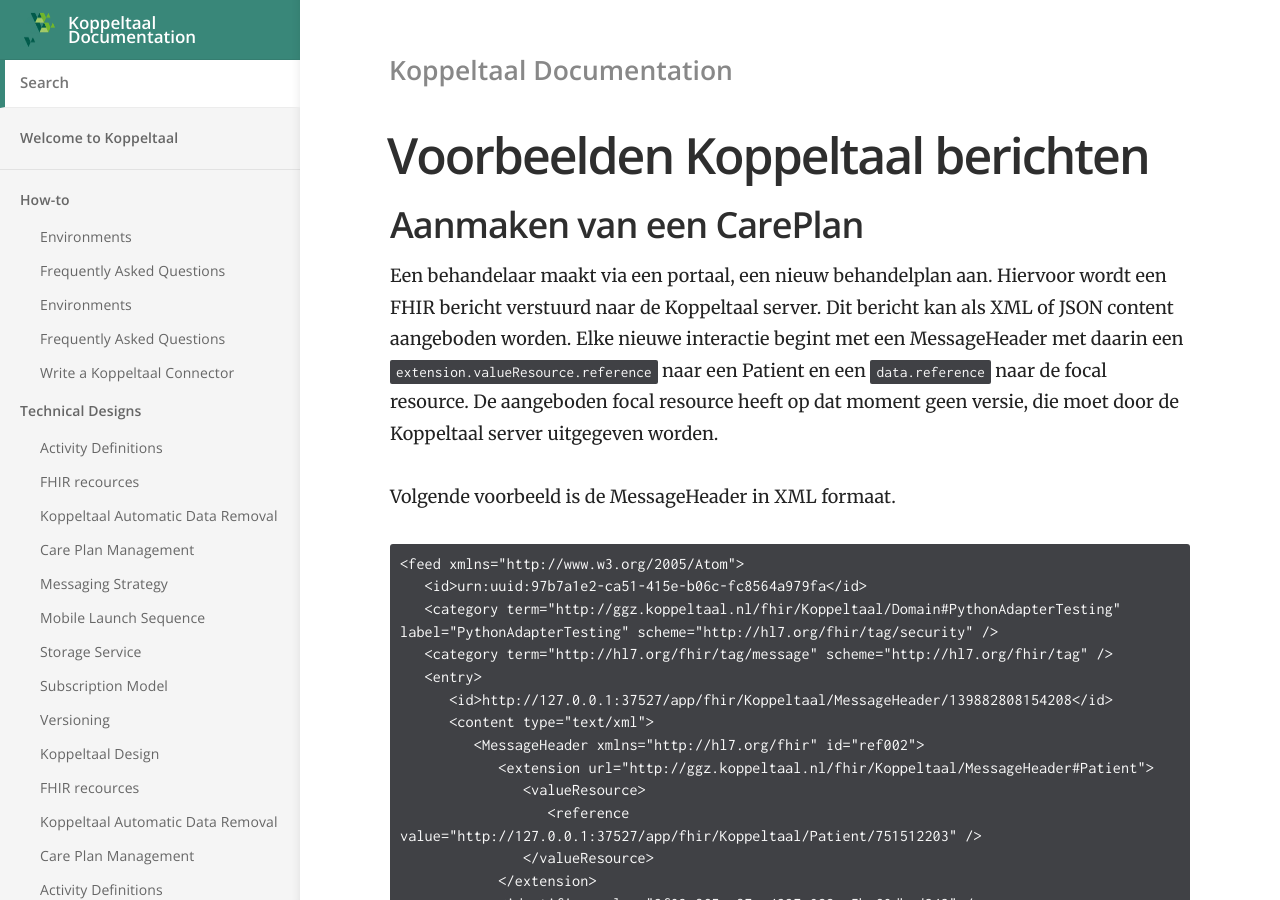
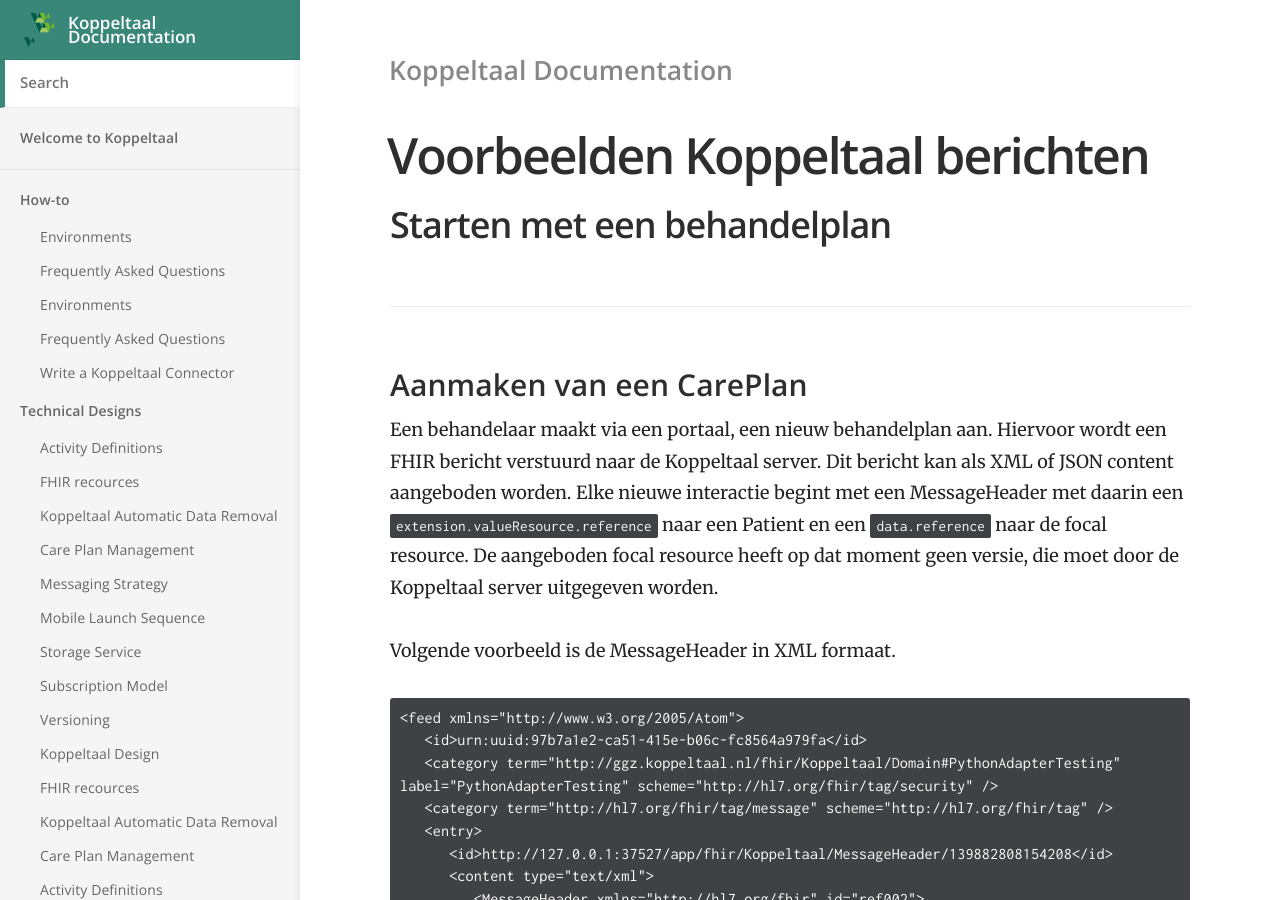
Before and after one commit to Koppeltaal/Koppeltaal-Documentation, a Jekyll site: the page built from voorbeelden-berichtenverkeer.md, in a window 1280 px wide and 900 px high. Built offline with Jekyll 4.4.1, drawn with Linux system fonts in a browser that asks for light colours.

Commit message:
GitBook: [master] one page modified

````diff
--- a/voorbeelden-berichtenverkeer.md
+++ b/voorbeelden-berichtenverkeer.md
@@ -7,7 +7,9 @@ description: >-
 
 # Voorbeelden Koppeltaal berichten
 
-## Aanmaken van een CarePlan
+## Starten met een behandelplan
+
+### Aanmaken van een CarePlan
 
 Een behandelaar maakt via een portaal, een nieuw behandelplan aan. Hiervoor wordt een FHIR bericht verstuurd naar de Koppeltaal server. Dit bericht kan als XML of JSON content aangeboden worden. Elke nieuwe interactie begint met een MessageHeader met daarin een `extension.valueResource.reference` naar een Patient en een `data.reference` naar de focal resource. De aangeboden focal resource heeft op dat moment geen versie, die moet door de Koppeltaal server uitgegeven worden.
 
@@ -294,7 +296,7 @@ Applicaties die geabonneerd zijn op de `CreateOrUpdateCarePlan` krijgen een verr
 </feed>
 ```
 
-## Updaten van een CarePlan
+### Updaten van een CarePlan
 
 Bij het aanpassen van een CarePlan moet men de juiste versies van de resources gebruiken om een mutatie doorgevoerd te krijgen door de Koppeltaal server.
 
@@ -399,7 +403,7 @@ Als er aan een Koppeltaal versie 1.3.5 of een hogere compatibele applicatie een
 </OperationOutcome>
 ```
 
-## Onbekende resource
+### Onbekende resource
 
 Als er een bericht verstuurd wordt naar de Koppeltaal Server met daarin een resource die Koppeltaal niet ondersteunt \(in dit voorbeeld ‘Condition’\), wordt de volgende respons geretourneerd:
 
````
Also changed, not shown: other parts of voorbeelden-berichtenverkeer.md (+3 -1 lines).
